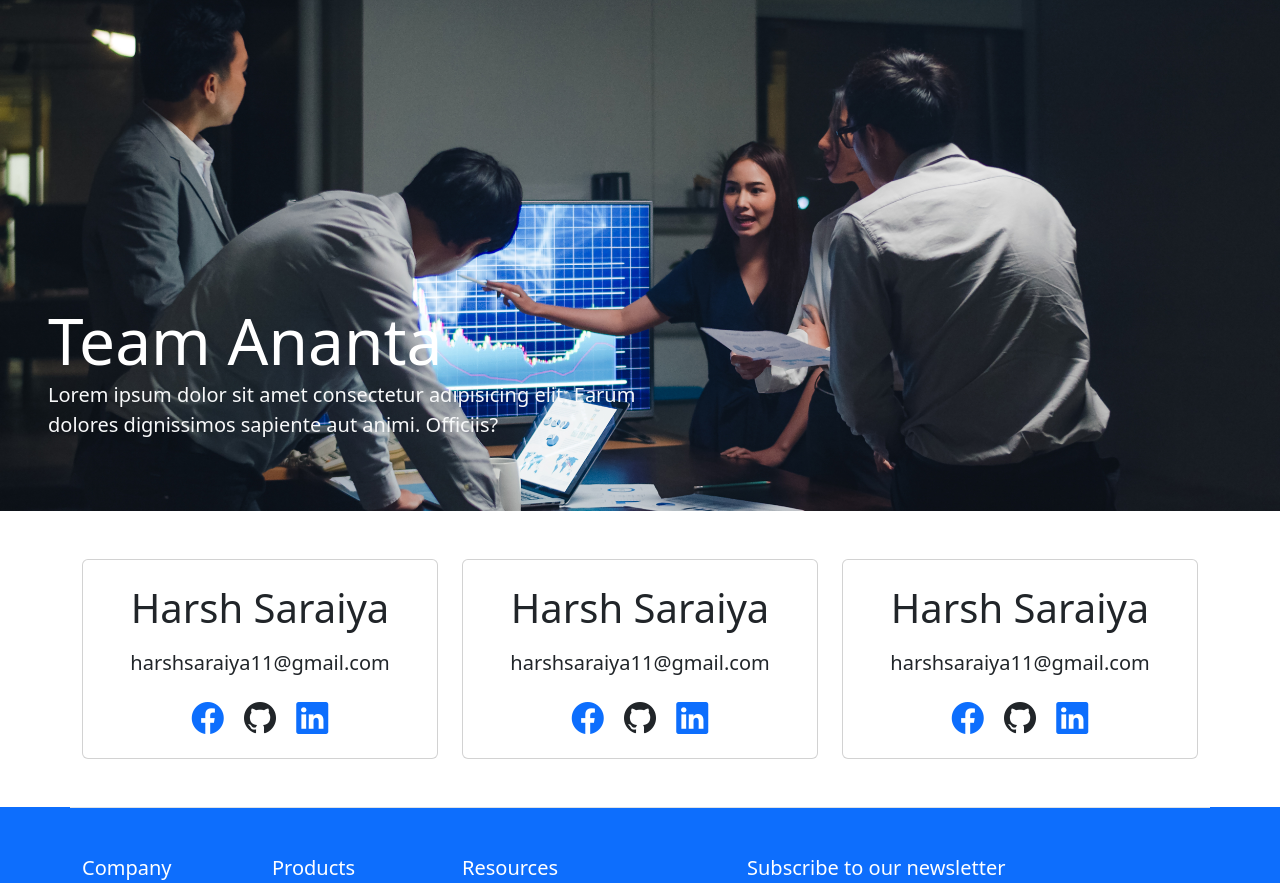
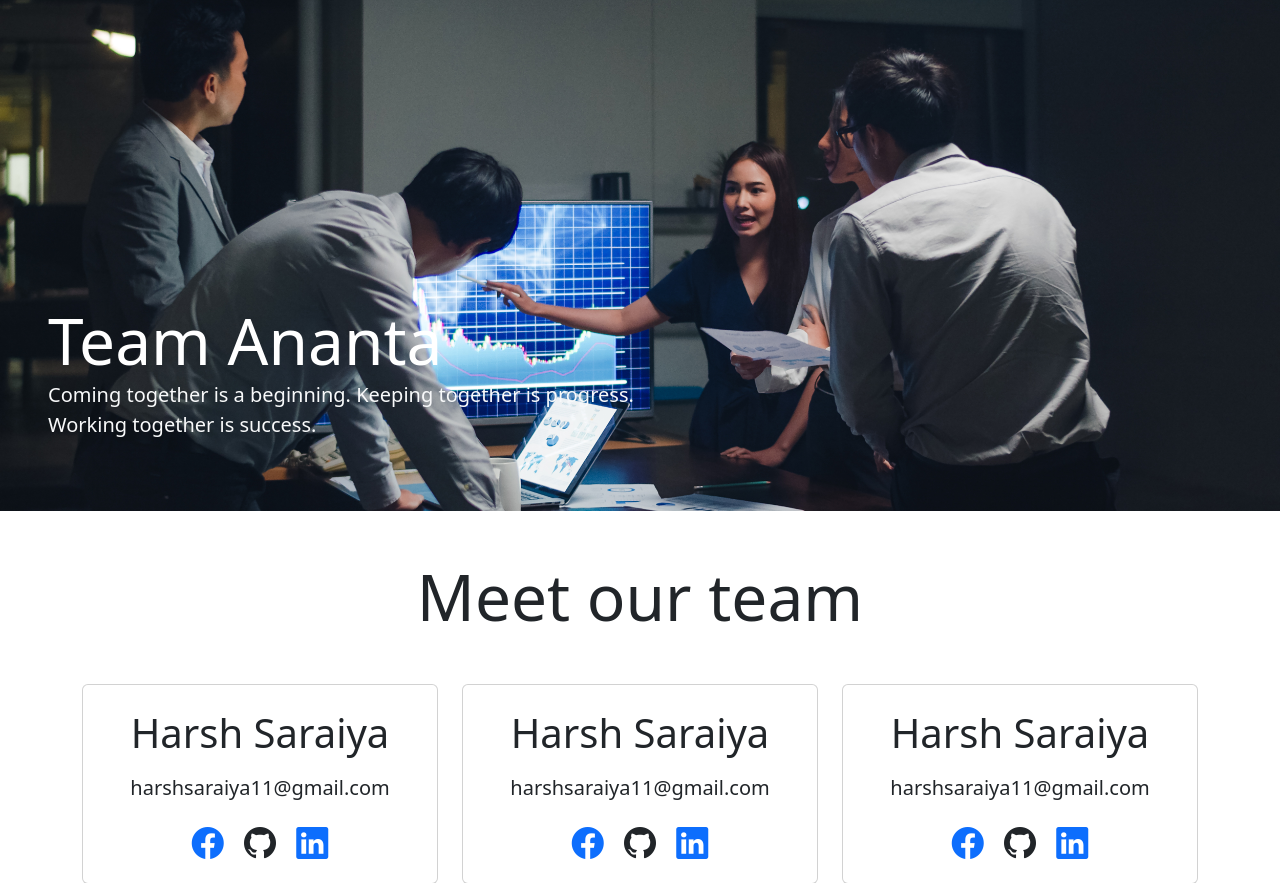
Before and after one commit to HarshSaraiya11/Fraud-Detection-in-Insurance-Claim, a Django app: page /about in a window 1280 px wide. Shown: the part 94-977 px from the top of the page. Run offline with Django 4.2, Linux system fonts and the light colour scheme; parts of the project's set-up code (start-up, migrations or seed data) failed here and were passed over; some libraries are stand-ins or nearby versions.

Commit message:
Changed redirect to formpage after login

```diff
--- a/insurance/home/views.py
+++ b/insurance/home/views.py
@@ -70,7 +70,7 @@ def handleLogin(request):
         user = authenticate(username=loginemail, password=loginpass)
         if user is not None:
             login(request, user)
-            return redirect('/')
+            return redirect('/ananta_insurance/claim_form')
         else:
             return render(request, "home/login.html")
     return render(request, "home/login.html")
--- a/insurance/templates/home/about.html
+++ b/insurance/templates/home/about.html
@@ -9,19 +9,21 @@
 <main>
     {% load static %}
     <div class="position-relative">
-      <img src="{% static 'home/team.jpg' %}" alt=" banner" class="w-100 opacity-100">
-      <div class="position-absolute top-50 end-50 ms-5 mt-5">
+      <img src="{% static 'home/team/team.jpg' %}" alt=" banner" class="w-100 opacity-100">
+      <div class="position-absolute top-50  ms-5 mt-5">
         <div class="display-3 fw-light text-white">Team Ananta</div>
-        <p class="lead text-light">Lorem ipsum dolor sit amet consectetur adipisicing elit. Earum dolores dignissimos sapiente aut animi. Officiis?</p>
+        <p class="lead text-light mb-0">Coming together is a beginning. Keeping together is progress. </p>
+        <p class="lead text-light">Working together is success.</p>
       </div>
     </div>
     <div class="py-5">
         <div class="container">
+            <div class="heading display-3 text text-center mb-5">Meet our team</div>
             <div class="row">
                 <div class="col-md-4">
                     <div class="card">
                         <div class="card-body text-center">
-                            {% comment %} <img src="{% static 'home/IMG_4174.jpg' %}" alt="" class="rounded-circle" height="200" width="200"> {% endcomment %}
+                            {% comment %} <img src="{% static 'home/team/IMG_4174.jpg' %}" alt="" class="rounded-circle" height="200" width="200"> {% endcomment %}
                             <h5 class="card-title display-6 text-center mt-2 pb-2">Harsh Saraiya</h5>
                             <p class="card-text text-center lead">harshsaraiya11@gmail.com</p>
                             <i class="bi bi-facebook mx-2 text-primary fs-2"></i>
@@ -33,7 +35,7 @@
                 <div class="col-md-4">
                     <div class="card">
                         <div class="card-body text-center">
-                            {% comment %} <img src="{% static 'home/IMG_4174.jpg' %}" alt="" class="rounded-circle" height="200" width="200"> {% endcomment %}
+                            {% comment %} <img src="{% static 'home/team/IMG_4174.jpg' %}" alt="" class="rounded-circle" height="200" width="200"> {% endcomment %}
                             <h5 class="card-title display-6 text-center mt-2 pb-2">Harsh Saraiya</h5>
                             <p class="card-text text-center lead">harshsaraiya11@gmail.com</p>
                             <i class="bi bi-facebook mx-2 text-primary fs-2"></i>
@@ -45,7 +47,7 @@
                 <div class="col-md-4">
                     <div class="card">
                         <div class="card-body text-center">
-                            {% comment %} <img src="{% static 'home/IMG_4174.jpg' %}" alt="" class="rounded-circle" height="200" width="200"> {% endcomment %}
+                            {% comment %} <img src="{% static 'home/team/IMG_4174.jpg' %}" alt="" class="rounded-circle" height="200" width="200"> {% endcomment %}
                             <h5 class="card-title display-6 text-center mt-2 pb-2">Harsh Saraiya</h5>
                             <p class="card-text text-center lead">harshsaraiya11@gmail.com</p>
                             <i class="bi bi-facebook mx-2 text-primary fs-2"></i>
--- a/requirements.txt
+++ b/requirements.txt
@@ -1,4 +1,5 @@
 Django==4.1.3
 numpy==1.23.5
-scikit_learn==1.1.3
+scikit-learn==1.1.3
 mysqlclient==2.1.1
+sklearn==0.0.post1
```
Also changed, not shown: insurance/static/home/team/team.jpg (renamed from insurance/static/home/team.jpg), 1 other file.
